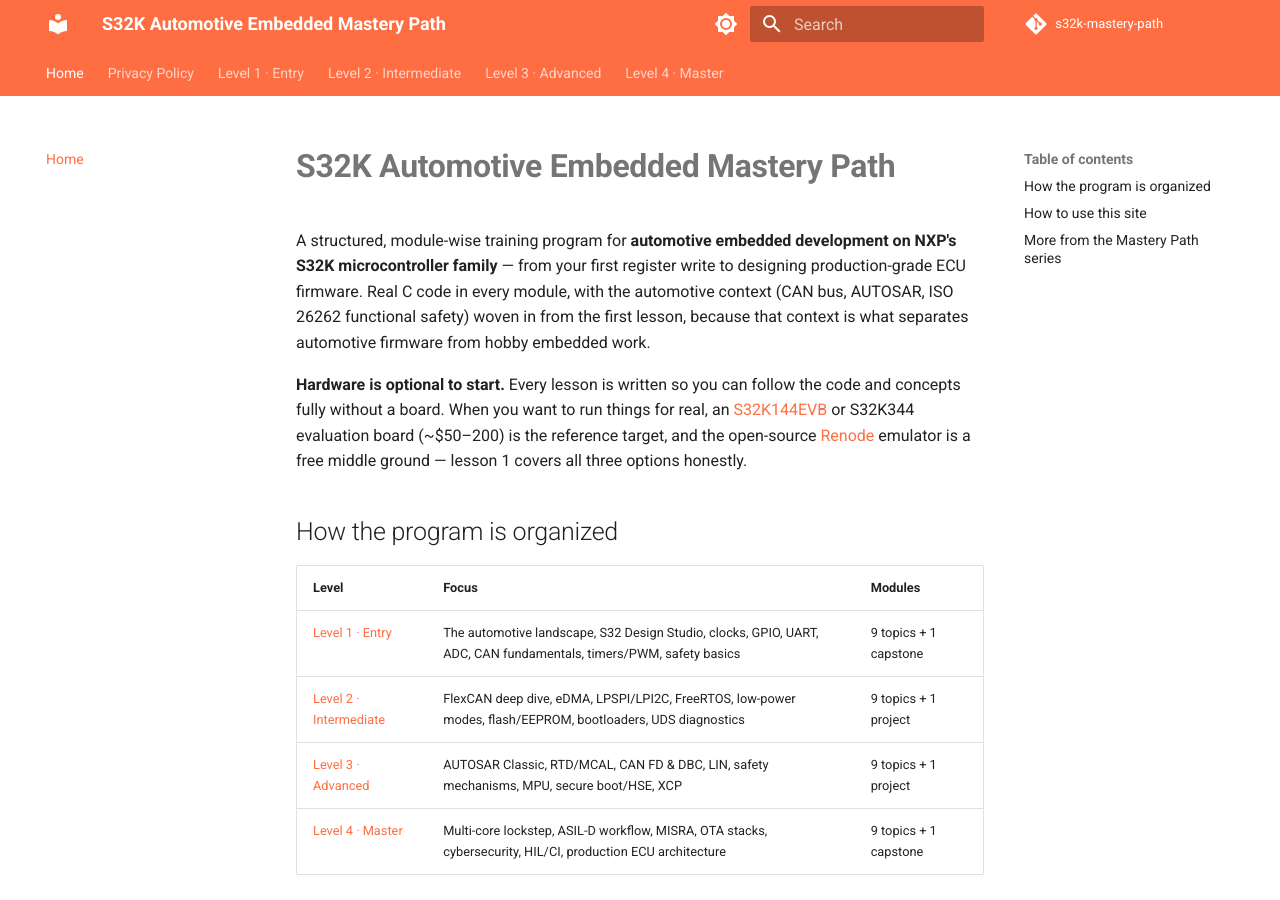
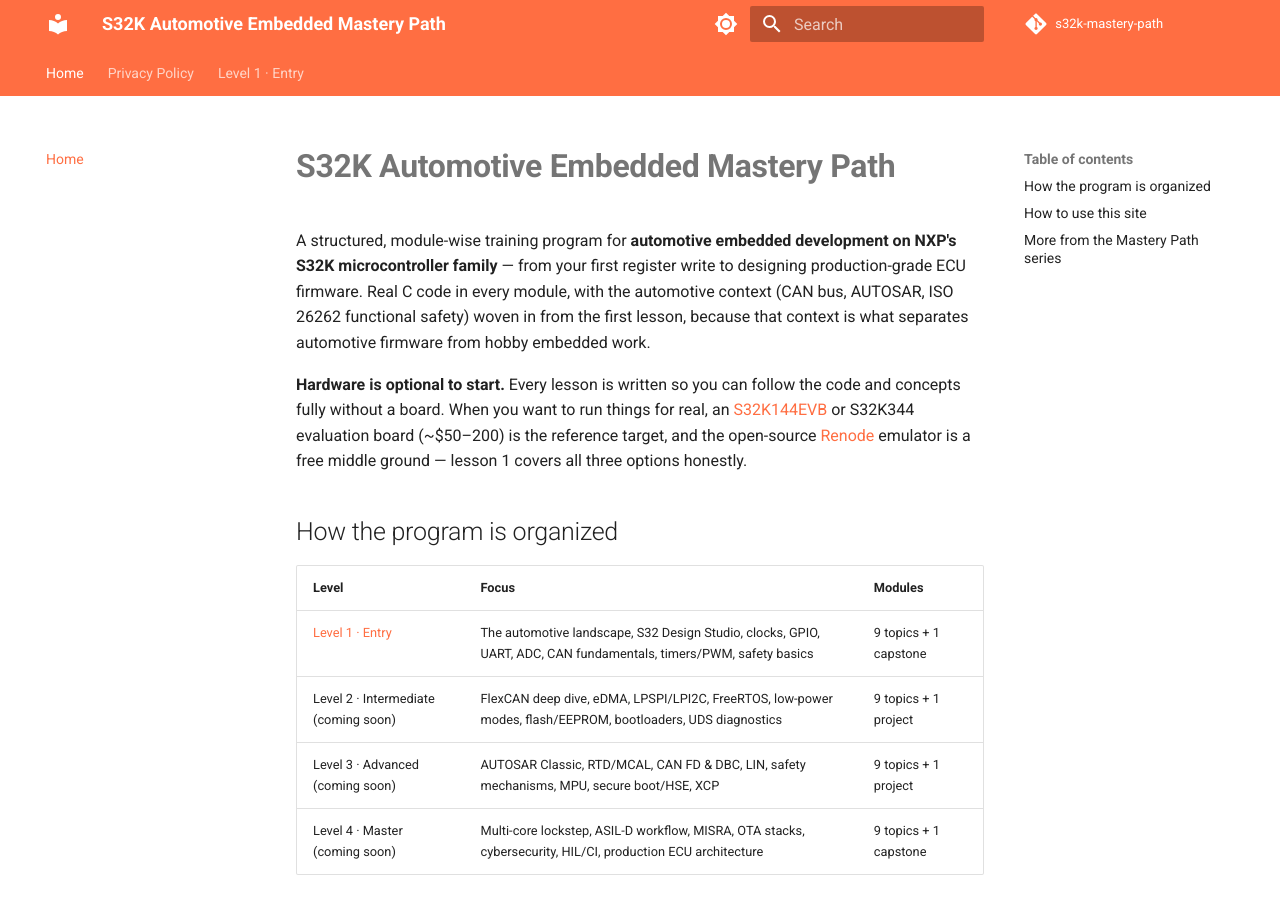
Before and after one commit to SIGILIPELLI/s32k-mastery-path, an MkDocs documentation site: the page built from docs/index.md, in a window 1280 px wide and 900 px high. Built offline with MkDocs 1.6.1 and Material for MkDocs 9.7.7, drawn with Linux system fonts in a browser that asks for light colours; comment, search, counter and statistics services are not loaded; part of the change alters nothing that is shown.

Commit message:
Hide unfinished levels from crawl surface pending content backfill
AdSense flagged the domain for 'Low value content'. Real lessons are
being written level by level; in the meantime this removes only the
still-unwritten levels from nav/sitemap/homepage (files are untouched)
so the site isn't submitting thin content to Google during the
backfill. Re-running this after a level's content is finished
automatically restores it.

Co-Authored-By: Claude Opus 5 <noreply@anthropic.com>

```diff
--- a/docs/index.md
+++ b/docs/index.md
@@ -24,9 +24,9 @@ lesson 1 covers all three options honestly.
 | Level | Focus | Modules |
 |-------|-------|---------|
 | [Level 1 · Entry](level-1/index.md) | The automotive landscape, S32 Design Studio, clocks, GPIO, UART, ADC, CAN fundamentals, timers/PWM, safety basics | 9 topics + 1 capstone |
-| [Level 2 · Intermediate](level-2/index.md) | FlexCAN deep dive, eDMA, LPSPI/LPI2C, FreeRTOS, low-power modes, flash/EEPROM, bootloaders, UDS diagnostics | 9 topics + 1 project |
-| [Level 3 · Advanced](level-3/index.md) | AUTOSAR Classic, RTD/MCAL, CAN FD & DBC, LIN, safety mechanisms, MPU, secure boot/HSE, XCP | 9 topics + 1 project |
-| [Level 4 · Master](level-4/index.md) | Multi-core lockstep, ASIL-D workflow, MISRA, OTA stacks, cybersecurity, HIL/CI, production ECU architecture | 9 topics + 1 capstone |
+| Level 2 · Intermediate (coming soon) | FlexCAN deep dive, eDMA, LPSPI/LPI2C, FreeRTOS, low-power modes, flash/EEPROM, bootloaders, UDS diagnostics | 9 topics + 1 project |
+| Level 3 · Advanced (coming soon) | AUTOSAR Classic, RTD/MCAL, CAN FD & DBC, LIN, safety mechanisms, MPU, secure boot/HSE, XCP | 9 topics + 1 project |
+| Level 4 · Master (coming soon) | Multi-core lockstep, ASIL-D workflow, MISRA, OTA stacks, cybersecurity, HIL/CI, production ECU architecture | 9 topics + 1 capstone |
 
 ## How to use this site
 
--- a/mkdocs.yml
+++ b/mkdocs.yml
@@ -62,39 +62,8 @@ nav:
       - "08 · Timers & PWM": level-1/08-timers-pwm.md
       - "09 · Safety & Robustness Basics": level-1/09-safety-robustness.md
       - "10 · Capstone — CAN Sensor Node": level-1/10-capstone-can-sensor-node.md
-  - "Level 2 · Intermediate":
-      - Overview: level-2/index.md
-      - "01 · FlexCAN Deep Dive — Mailboxes & Filtering": level-2/01-flexcan-deep-dive.md
-      - "02 · eDMA — Direct Memory Access": level-2/02-edma.md
-      - "03 · LPSPI & LPI2C — Off-Chip Peripherals": level-2/03-lpspi-lpi2c.md
-      - "04 · FreeRTOS on S32K": level-2/04-freertos-s32k.md
-      - "05 · Low-Power Modes & Wakeup Sources": level-2/05-low-power-modes.md
-      - "06 · Flash, FlexNVM & EEPROM Emulation": level-2/06-flash-flexnvm-eeprom.md
-      - "07 · S32K1 to S32K3 Migration": level-2/07-s32k1-to-s32k3.md
-      - "08 · Bootloader Basics & Reprogramming": level-2/08-bootloader-basics.md
-      - "09 · UDS Diagnostics Intro (ISO 14229)": level-2/09-uds-diagnostics.md
-      - "10 · Project — Multi-Node CAN Network": level-2/10-project-multi-node-can.md
-  - "Level 3 · Advanced":
-      - Overview: level-3/index.md
-      - "01 · AUTOSAR Classic — MCAL, BSW & RTE": level-3/01-autosar-classic.md
-      - "02 · Real-Time Drivers (RTD) & MCAL Config": level-3/02-rtd-mcal-config.md
-      - "03 · CAN FD Networks & DBC Workflows": level-3/03-can-fd-dbc.md
-      - "04 · LIN & FlexIO": level-3/04-lin-flexio.md
-      - "05 · Safety Mechanisms — SBC & External Watchdogs": level-3/05-sbc-external-watchdog.md
-      - "06 · MPU & Freedom from Interference": level-3/06-mpu-freedom-from-interference.md
-      - "07 · Secure Boot & the HSE Security Engine": level-3/07-secure-boot-hse.md
-      - "08 · Automotive Ethernet & Gateways": level-3/08-automotive-ethernet-gateways.md
-      - "09 · Measurement & Calibration (XCP)": level-3/09-xcp-measurement-calibration.md
-      - "10 · Project — Diagnostic-Capable Body Controller": level-3/10-project-body-controller.md
-  - "Level 4 · Master":
-      - Overview: level-4/index.md
-      - "01 · Multi-Core S32K3 & Lockstep": level-4/01-multicore-lockstep.md
-      - "02 · ASIL-D Development Workflow": level-4/02-asil-d-workflow.md
-      - "03 · MISRA C & Static Analysis in Practice": level-4/03-misra-static-analysis.md
-      - "04 · OTA & Reprogramming Stacks": level-4/04-ota-reprogramming.md
-      - "05 · Cybersecurity — ISO/SAE 21434 & SecOC": level-4/05-cybersecurity-secoc.md
-      - "06 · AUTOSAR OS & Timing Analysis": level-4/06-autosar-os-timing.md
-      - "07 · HIL Testing & CI for ECU Firmware": level-4/07-hil-testing-ci.md
-      - "08 · Production ECU Hardware Architecture": level-4/08-production-ecu-architecture.md
-      - "09 · Manufacturing, EOL Test & Traceability": level-4/09-manufacturing-eol-test.md
-      - "10 · Capstone — Production-Grade Zone ECU": level-4/10-capstone-zone-ecu.md
+# --- auto-pruned stub levels (see AdSense low-value-content fix) ---
+exclude_docs: |
+  level-2/*.md
+  level-3/*.md
+  level-4/*.md
```
